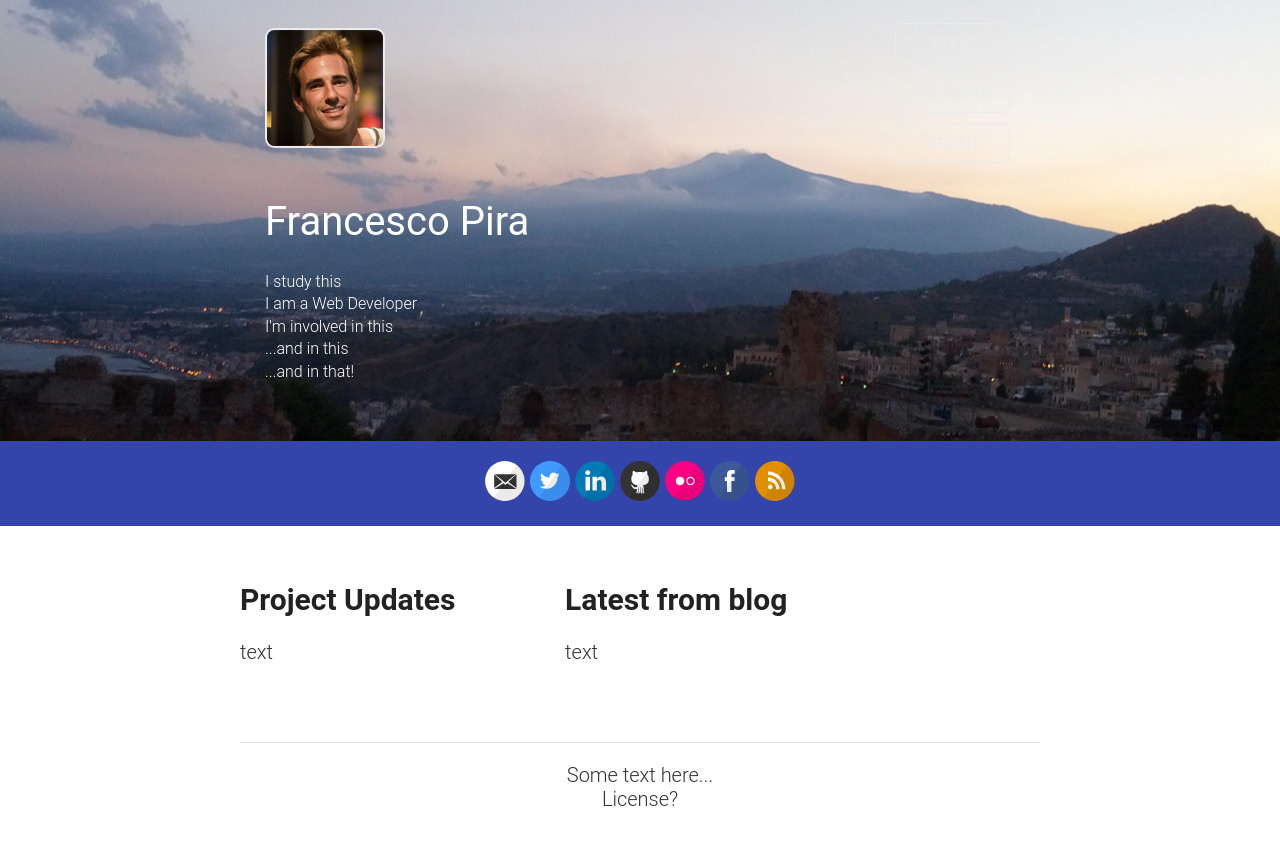
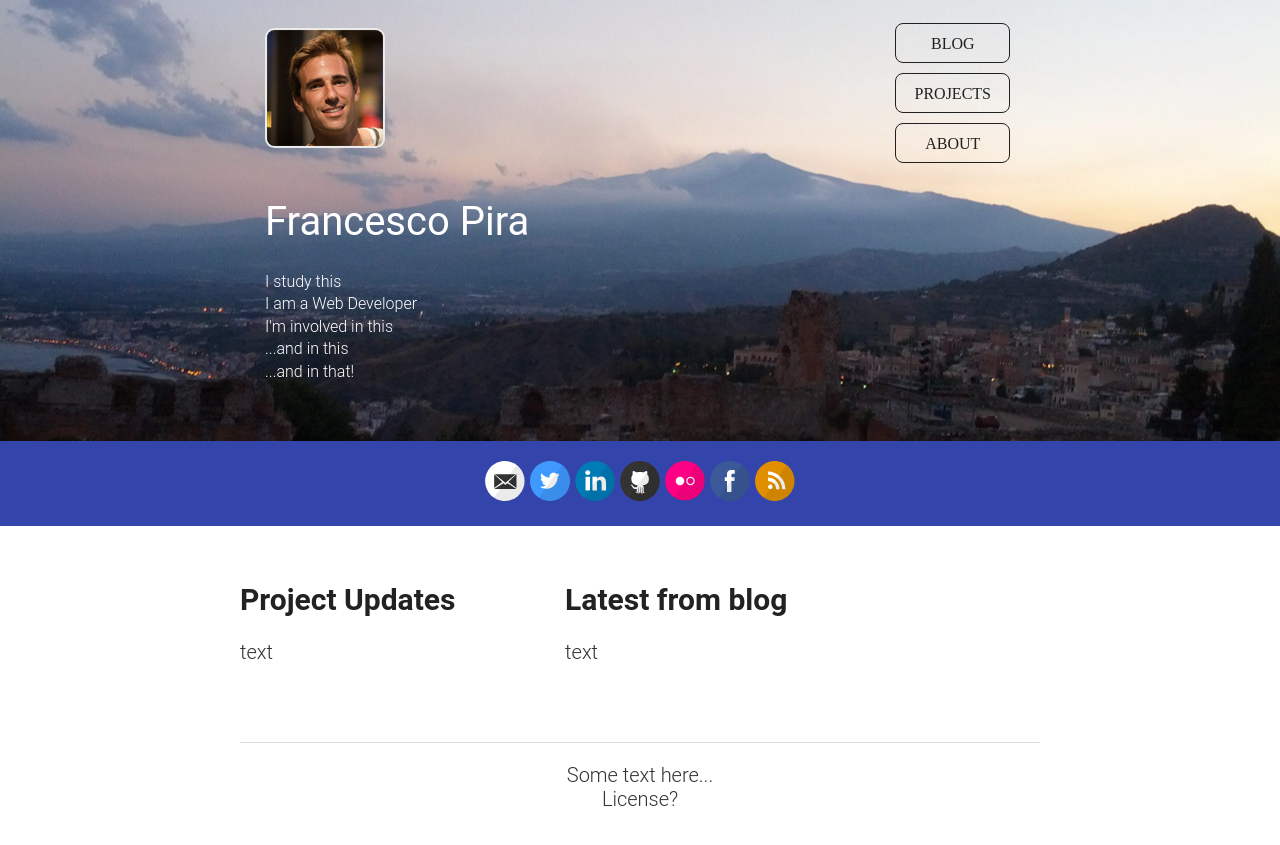
Before and after one commit to pirafrank/Jekyll-Blue, a Jekyll site: the page built from index.html, in a window 1280 px wide. Shown: the top 845 px of the page. Built offline with Jekyll 4.4.1, drawn with Linux system fonts in a browser that asks for light colours; Markdown is read by kramdown in place of the engine named in the settings.

Commit message:
changed btn-elegant color to dark grey

```diff
--- a/_sass/_custom-btn.scss
+++ b/_sass/_custom-btn.scss
@@ -17,9 +17,9 @@
   -moz-border-radius-bottomleft:8px;
   border-bottom-left-radius:8px;
   text-indent:0;
-  border:1px solid #ebebeb;
+  border:1px solid #212121;
   display:inline-block;
-  color:#ebebeb;
+  color:#212121;
   font-family:"fira-sans-2";
   font-size:16px;
   font-weight:normal;
@@ -36,8 +36,8 @@
     //background:-moz-linear-gradient( center top, #e9e9e9 5%, #f9f9f9 100% );
     //filter:progid:DXImageTransform.Microsoft.gradient(startColorstr='#e9e9e9', endColorstr='#f9f9f9');
     //background-color:#e9e9e9;
-    border:1px solid #fff;
-    color:#fff;
+    border:1px solid #212121;
+    color:#747474;
   }
 
   &:active {
```
